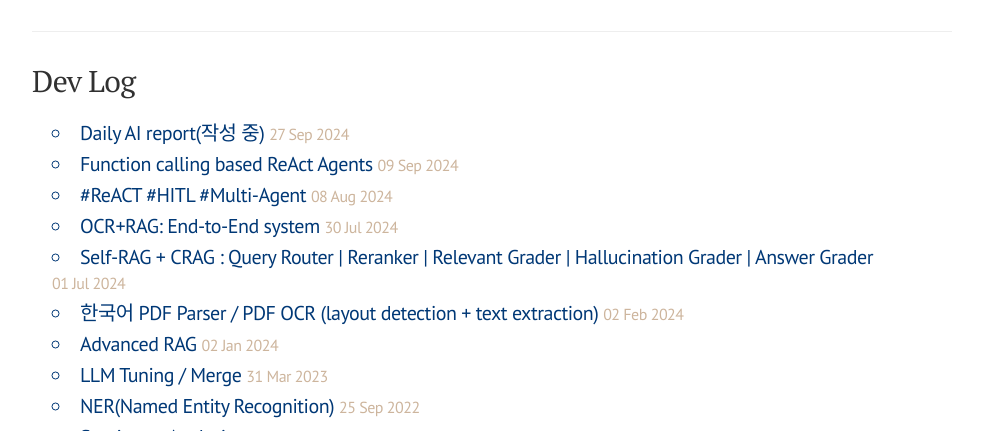
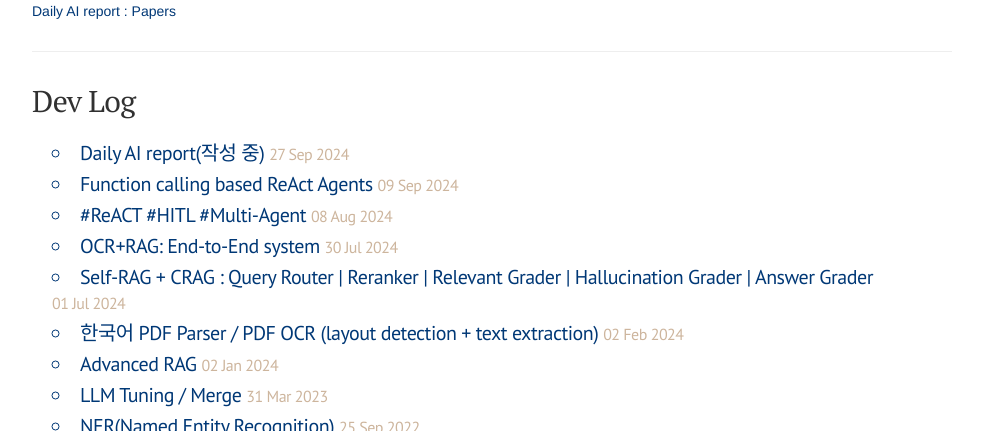
Before and after one commit to finddme/finddme.github.io, a Jekyll site: the page built from index.html, in a window 1280 px wide and 900 px high, cut to the strip 469-900 px from the top of the window. Shown: the whole strip, without its empty margins (148-1131 px from the left). Built offline with Jekyll 4.4.1, drawn with Linux system fonts in a browser that asks for light colours; nearby versions of some CDN libraries; comment, search, counter and statistics services are not loaded; some of the changed lines change nothing that is shown.

Commit message:
Update index.html

```diff
--- a/index.html
+++ b/index.html
@@ -146,6 +146,37 @@
 <!--   </div>  -->
 </div>
 
+
+<head>
+    <meta charset="UTF-8">
+    <meta name="viewport" content="width=device-width, initial-scale=1.0">
+    <title>Daily AI Report Link</title>
+</head>
+<body>
+    <p id="reportLink"></p>
+
+    <script>
+        function formatDate(date) {
+            const year = date.getFullYear();
+            const month = String(date.getMonth() + 1).padStart(2, '0');
+            const day = String(date.getDate()).padStart(2, '0');
+            return `${year}-${month}-${day}`;
+        }
+
+        function updateReportLink() {
+            const today = new Date();
+            const formattedDate = formatDate(today);
+            const url = `https://github.com/finddme/Daily_AI_report/blob/main/reports/${formattedDate}/Papers_${formattedDate}_report.md`;
+
+            const linkElement = document.getElementById('reportLink');
+            linkElement.innerHTML = `<a href="${url}" target="_blank">Daily AI report : Papers</a>`;
+        }
+
+        updateReportLink();
+    </script>
+</body>
+
+
 <hr/>
 
 <!-- <div class="post" style="margin:0; padding: 0;">
```
